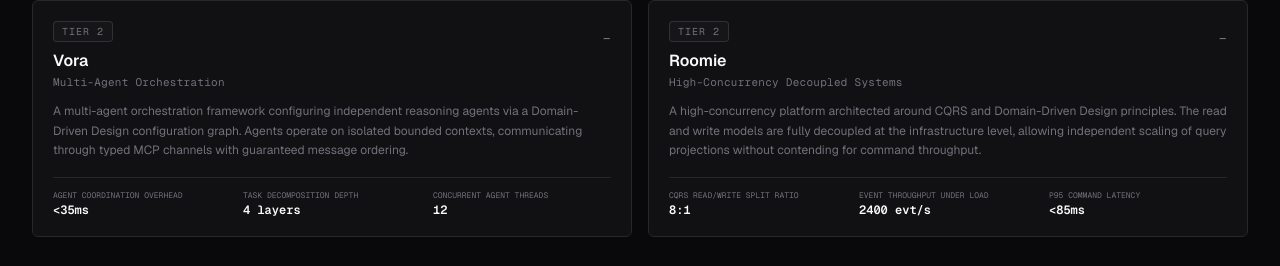
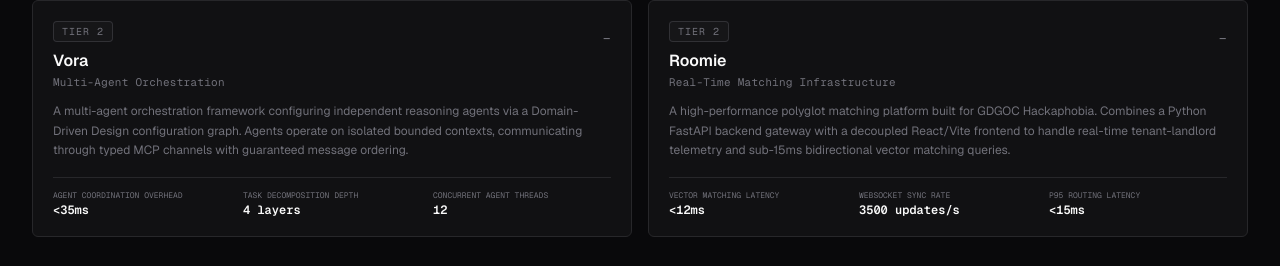
Before and after one commit to UniverseScripts/portfolio-web, a Next.js app: page / in a window 1280 px wide. Shown: the part 1950-2216 px from the top of the page. Built offline with nearby package versions, Linux system fonts and the light colour scheme; no server answers.

Commit message:
fix(roomie): align context with factual context

```diff
--- a/app/page.tsx
+++ b/app/page.tsx
@@ -18,7 +18,7 @@
 const telemetryTargets = [
   { label: "Classifier Latency", value: "<5ms", source: "Pulsemind" },
   { label: "Stream SLA p99", value: "<2000ms", source: "Weatherise" },
-  { label: "Command Throughput", value: "2400 evt/s", source: "Roomie" },
+  { label: "Vector Matching Latency", value: "<12ms", source: "Roomie" },
   { label: "Agent Coordination", value: "<35ms", source: "Vora" },
 ];
 
--- a/content/projects/roomie.ts
+++ b/content/projects/roomie.ts
@@ -3,18 +3,16 @@
 export const roomie: ProjectSchema = {
   id: "roomie",
   title: "Roomie",
-  domain: "High-Concurrency Decoupled Systems",
+  domain: "Real-Time Matching Infrastructure",
   tier: 2,
   metrics: [
-    { label: "CQRS Read/Write Split Ratio", value: "8:1" },
-    { label: "Event Throughput Under Load", value: "2400 evt/s" },
-    { label: "P95 Command Latency", value: "<85ms" },
+    { label: "Vector Matching Latency", value: "<12ms" },
+    { label: "WebSocket Sync Rate", value: "3500 updates/s" },
+    { label: "p95 Routing Latency", value: "<15ms" },
   ],
-  architecturePattern: "CQRS + Domain-Driven Design",
+  architecturePattern: "Asynchronous Layered Monolith with In-Memory WebSocket Orchestration and Vector Embedding Matching",
   contentFunnelRoute: "/projects/roomie/",
-  gumroadProductId: null,
-  summary:
-    "A high-concurrency platform architected around CQRS and Domain-Driven Design principles. The read and write models are fully decoupled at the infrastructure level, allowing independent scaling of query projections without contending for command throughput.",
-  architectureDetail:
-    "Command handlers write exclusively to an append-only event store. Read model projections subscribe to the event stream and maintain materialized views optimized for their specific query shapes. Under sustained load of 2400 events/s, p95 command latency holds below 85ms due to the elimination of read-write lock contention at the storage layer. Aggregate boundaries are defined by DDD domain invariants, not persistence convenience, resulting in explicit consistency guarantees per bounded context.",
+  gumroadProductId: "nextjs-starter-kit",
+  summary: "A high-performance polyglot matching platform built for GDGOC Hackaphobia. Combines a Python FastAPI backend gateway with a decoupled React/Vite frontend to handle real-time tenant-landlord telemetry and sub-15ms bidirectional vector matching queries.",
+  architectureDetail: "The backend engine utilizes FastAPI asynchronous routing to isolate incoming I/O operations from intensive matching procedures. Real-time chat tracking is handled via an in-memory connection manager (`chat_manager.py`) holding stateful WebSocket maps to minimize database overhead. Matching operations invoke an isolated vector execution block (`vector_logic.py`) that computes tokenized user personas against apartment feature matrices using lightweight spatial calculations, generating deterministic accommodation scoring arrays with minimal execution lag."
 };
```
